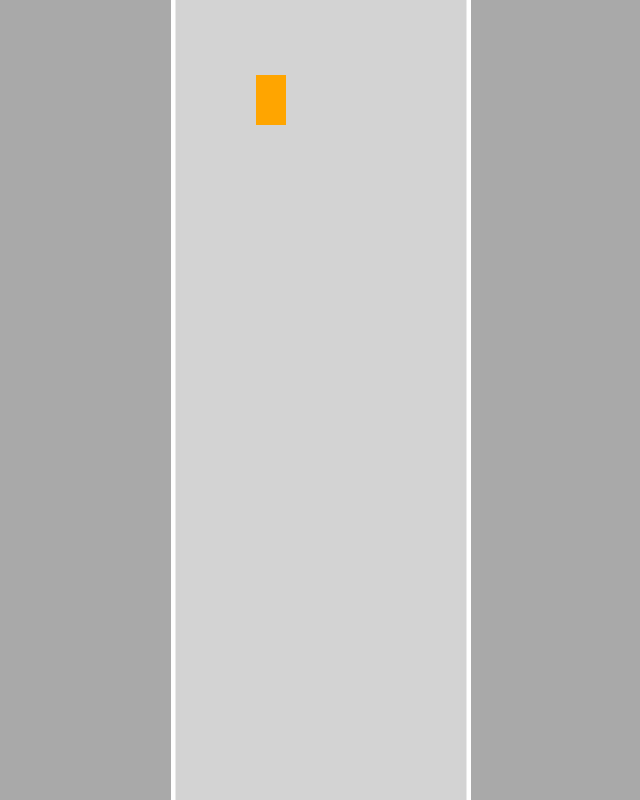
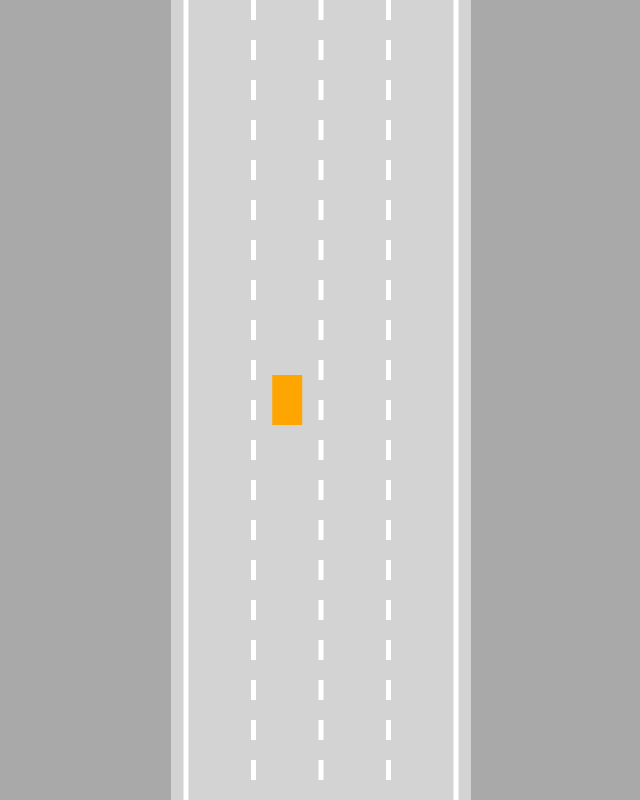
Before and after one commit to wwwbijay/Self-Driving-Car, a plain HTML site: page index.html in a window 1280 px wide. Shown: the whole page, without its empty margins (319-959 px from the left). Drawn offline with Linux system fonts and the light colour scheme.

Commit message:
road defined

```diff
--- a/car.js
+++ b/car.js
@@ -1,5 +1,5 @@
-class Car{
-    constructor(x,y,width, height){
+class Car {
+  constructor(x, y, width, height) {
     this.x = x;
     this.y = y;
     this.width = width;
@@ -7,51 +7,49 @@ class Car{
 
     this.speed = 0;
     this.acceleration = 0.2;
-        this.maxSpeed = 4;
+    this.maxSpeed = 3;
     this.friction = 0.05;
 
     this.angle = 0;
     this.controls = new Controls();
   }
-    draw(context){
+  draw(context) {
     context.save();
     context.translate(this.x, this.y);
     context.rotate(-this.angle);
 
     context.beginPath();
-        context.fillStyle = 'orange';
-        context.rect(-this.width/2, -this.height/2, this.width, this.height);
+    context.fillStyle = "orange";
+    context.rect(-this.width / 2, -this.height / 2, this.width, this.height);
     context.fill();
     context.restore();
-
   }
-    update(){
+  update() {
     this.#move();
-
   }
 
-    #move(){
-        if(this.controls.forward) this.speed += this.acceleration;
-        else if(this.controls.reverse) this.speed -= this.acceleration;
+  #move() {
+    if (this.controls.forward) this.speed += this.acceleration;
+    else if (this.controls.reverse) this.speed -= this.acceleration;
 
-        if(this.speed > this.maxSpeed) this.speed = this.maxSpeed;
+    if (this.speed > this.maxSpeed) this.speed = this.maxSpeed;
 
-        if(this.speed < -this.maxSpeed/2) this.speed = -this.maxSpeed/2;
+    if (this.speed < -this.maxSpeed / 2) this.speed = -this.maxSpeed / 2;
 
-        if(this.speed > 0) this.speed -= this.friction;
-        if(this.speed < 0) this.speed += this.friction;
+    if (this.speed > 0) this.speed -= this.friction;
+    if (this.speed < 0) this.speed += this.friction;
 
     /*
         This code was added because car was moving forward
         with small speed when no key was pressed.
         */
-        if(Math.abs(this.speed) < this.friction) this.speed =0;
+    if (Math.abs(this.speed) < this.friction) this.speed = 0;
 
-        if(this.speed !=0){
-            const backFlip = this.speed>0?1:-1;
+    if (this.speed != 0) {
+      const backFlip = this.speed > 0 ? 1 : -1;
 
-            if(this.controls.left) this.angle += 0.03 * backFlip;
-            else if(this.controls.right) this.angle -= 0.03 * backFlip;
+      if (this.controls.left) this.angle += 0.03 * backFlip;
+      else if (this.controls.right) this.angle -= 0.03 * backFlip;
     }
 
     this.x -= Math.sin(this.angle) * this.speed;
--- a/index.html
+++ b/index.html
@@ -1,16 +1,17 @@
 <html lang="en">
-<head>
-    <meta charset="UTF-8">
-    <meta http-equiv="X-UA-Compatible" content="IE=edge">
-    <meta name="viewport" content="width=device-width, initial-scale=1.0">
+  <head>
+    <meta charset="UTF-8" />
+    <meta http-equiv="X-UA-Compatible" content="IE=edge" />
+    <meta name="viewport" content="width=device-width, initial-scale=1.0" />
     <title>Self Driving Car - Vanilla Js</title>
-    <link rel="stylesheet" href="style.css">
-</head>
-<body>
+    <link rel="stylesheet" href="style.css" />
+  </head>
+  <body>
     <canvas id="canvas"></canvas>
+    <script src="utils.js"></script>
     <script src="road.js"></script>
     <script src="controls.js"></script>
     <script src="car.js"></script>
     <script src="main.js"></script>
-</body>
+  </body>
 </html>
--- a/main.js
+++ b/main.js
@@ -1,10 +1,10 @@
-const canvas = document.getElementById('canvas');
+const canvas = document.getElementById("canvas");
 const ctx = canvas.getContext("2d");
 canvas.width = 300;
 canvas.height = window.innerHeight;
 
-const car = new Car(100,100, 30, 50);
-const road = new Road(canvas.width/2, canvas.width);
+const road = new Road(canvas.width / 2, canvas.width * 0.9);
+const car = new Car(road.getLaneCenter(1), 300, 30, 50);
 
 let lastTime = 0;
 //animation loop
@@ -12,9 +12,12 @@ let lastTime = 0;
   const deltaTime = timeStamp - lastTime;
   lastTime = timeStamp;
   ctx.clearRect(0, 0, canvas.width, canvas.height);
+
+  ctx.save();
+  ctx.translate(0, -car.y + canvas.height * 0.5);
   road.draw(ctx);
-
   car.draw(ctx);
+  ctx.restore();
   car.update(deltaTime);
   requestAnimationFrame(animate);
 }
--- a/road.js
+++ b/road.js
@@ -1,34 +1,53 @@
-class Road{
-    constructor(x, width, laneCount = 3){
+class Road {
+  constructor(x, width, laneCount = 4) {
     this.infinity = 10000;
     this.x = x;
     this.width = width;
     this.laneCount = laneCount;
-        this.left = x - width/2 + 2;
-        this.right = x + width/2 - 2 ;
+    this.left = x - width / 2;
+    this.right = x + width / 2;
     this.top = this.infinity;
     this.bottom = -this.infinity;
+
+    const topLeft = { x: this.left, y: this.top };
+    const bottomLeft = { x: this.left, y: this.bottom };
+    const topRight = { x: this.right, y: this.top };
+    const bottomRight = { x: this.right, y: this.bottom };
+
+    this.borders = [
+      [topLeft, bottomLeft],
+      [topRight, bottomRight],
+    ];
   }
 
-    draw(ctx){
-
-        // ctx.beginPath();
-        // ctx.moveTo(10, 20);
-        // ctx.lineTo(100, 20);
-        // ctx.strokeStyle = "black";
-        // ctx.lineWidth = 5;
-        // ctx.stroke();
-
-        ctx.beginPath();
-        ctx.moveTo(this.left,  this.top);
-        ctx.lineTo(this.left, this.bottom);
+  getLaneCenter(laneIndex) {
+    const laneWidth = this.width / this.laneCount;
+    return (
+      this.left +
+      laneWidth / 2 +
+      Math.min(laneIndex, this.laneCount - 1) * laneWidth
+    );
+  }
+  x;
+  draw(ctx) {
     ctx.strokeStyle = "white";
     ctx.lineWidth = 5;
-        ctx.stroke();
 
+    for (let i = 1; i <= this.laneCount - 1; i++) {
+      const x = lerp(this.left, this.right, i / this.laneCount);
+      ctx.setLineDash([20, 20]);
       ctx.beginPath();
-        ctx.moveTo(this.right, this.top);
-        ctx.lineTo(this.right, this.bottom);
+      ctx.moveTo(x, this.top);
+      ctx.lineTo(x, this.bottom);
       ctx.stroke();
     }
+
+    ctx.setLineDash([]);
+    this.borders.forEach((border) => {
+      ctx.beginPath();
+      ctx.moveTo(border[0].x, border[0].y);
+      ctx.lineTo(border[1].x, border[1].y);
+      ctx.stroke();
+    });
   }
+}
--- /dev/null
+++ b/utils.js
@@ -0,0 +1,3 @@
+function lerp(A, B, t) {
+  return A + (B - A) * t;
+}
```
Lines whose indentation alone changed are shown as unchanged.
